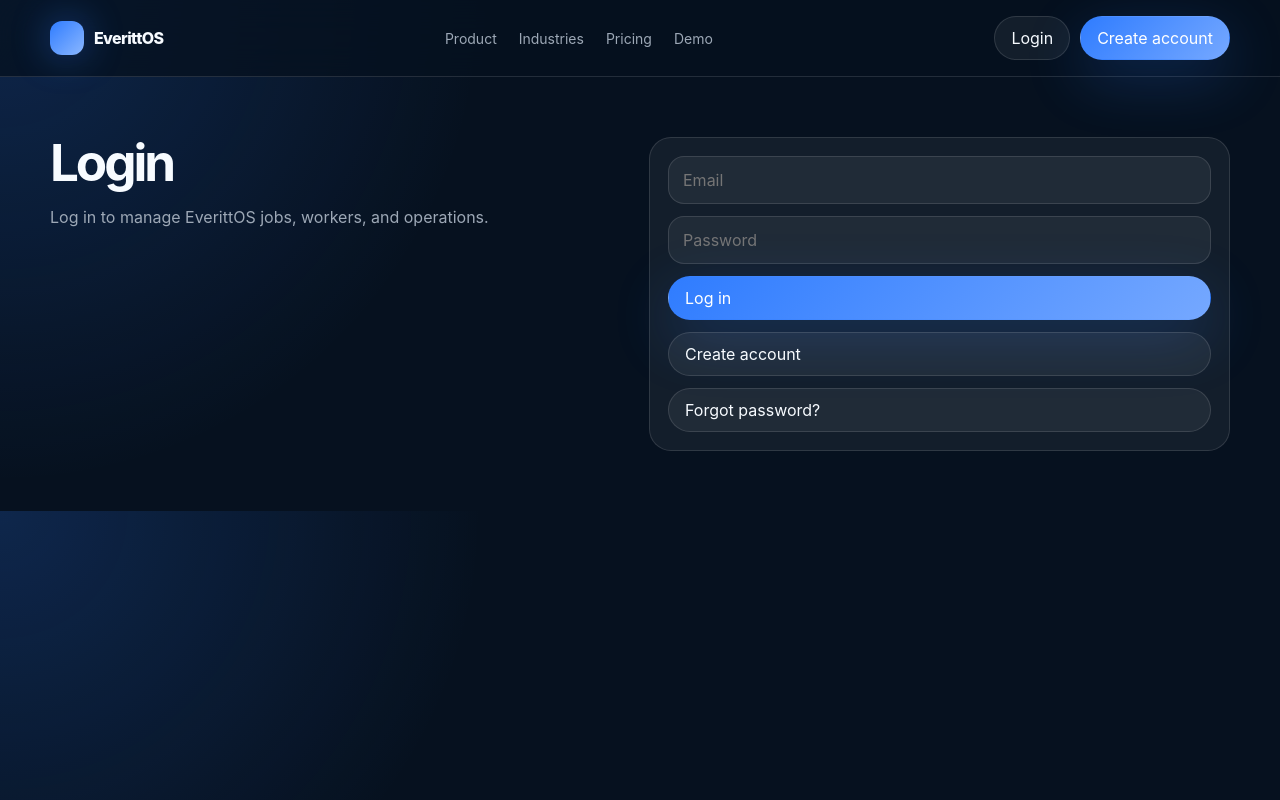
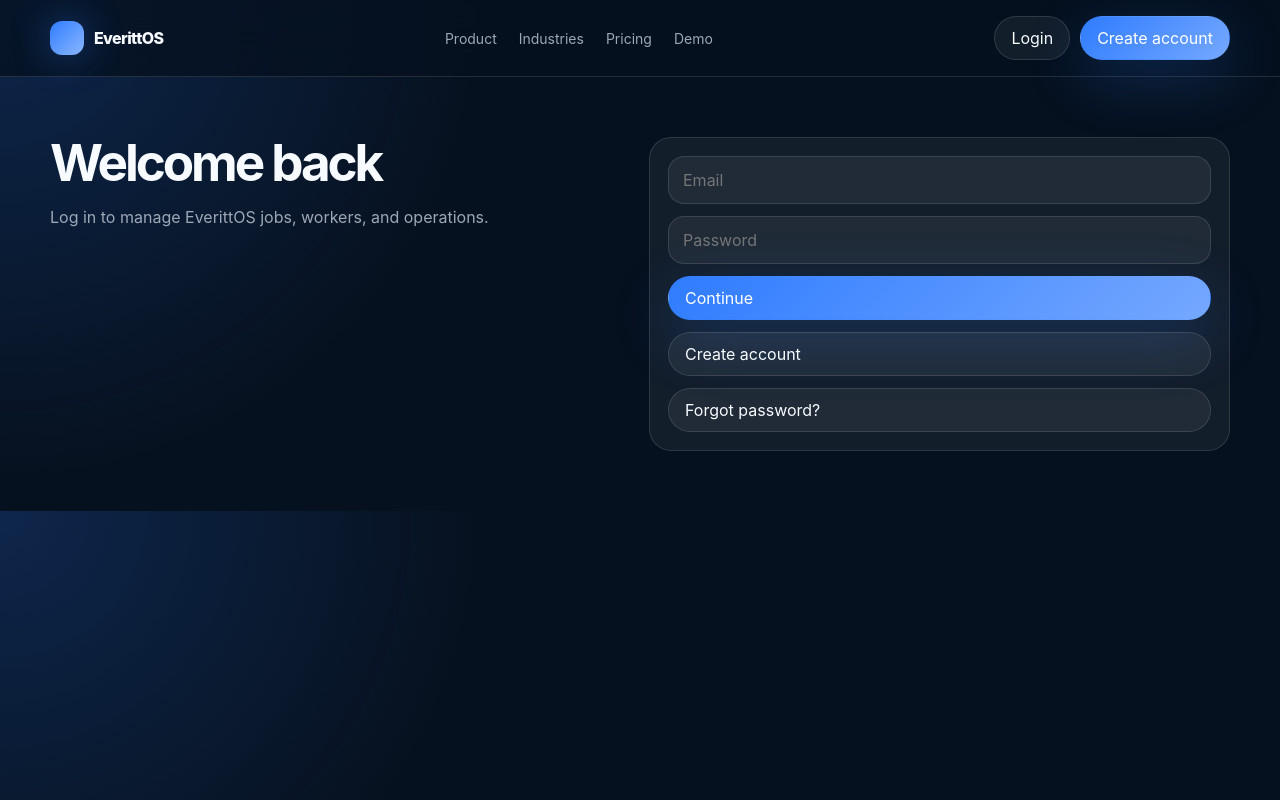
Before and after one commit to ntnguyenmba/EverittOS, a Next.js app: page /login in a window 1280 px wide. Built offline with nearby package versions, Linux system fonts and the light colour scheme; no server answers.

Commit message:
Fix Supabase login form actions

```diff
--- a/app/login/page.tsx
+++ b/app/login/page.tsx
@@ -1,24 +1,30 @@
 'use client';
 
-import { useState } from 'react';
+import { FormEvent, useState } from 'react';
 import Link from 'next/link';
 import { useRouter } from 'next/navigation';
 import { supabase } from '@/lib/supabase';
 
 export default function LoginPage() {
   const router = useRouter();
-
   const [email, setEmail] = useState('');
   const [password, setPassword] = useState('');
   const [message, setMessage] = useState('');
   const [loading, setLoading] = useState(false);
 
-  async function login() {
-    setLoading(true);
+  async function handleLogin(event: FormEvent<HTMLFormElement>) {
+    event.preventDefault();
     setMessage('');
 
+    if (!email.trim() || !password.trim()) {
+      setMessage('Enter your email and password.');
+      return;
+    }
+
+    setLoading(true);
+
     const { error } = await supabase.auth.signInWithPassword({
-      email,
+      email: email.trim(),
       password
     });
 
@@ -30,24 +36,23 @@ export default function LoginPage() {
     }
 
     router.push('/dashboard');
+    router.refresh();
   }
 
   return (
     <main className="section">
       <div className="container grid-2">
         <div>
-          <h2>Login</h2>
-
-          <p>
-            Log in to manage EverittOS jobs, workers, and operations.
-          </p>
+          <h2>Welcome back</h2>
+          <p>Log in to manage EverittOS jobs, workers, and operations.</p>
         </div>
 
-        <div className="card form">
+        <form className="card form" onSubmit={handleLogin}>
           <input
             className="input"
             placeholder="Email"
             type="email"
+            autoComplete="email"
             value={email}
             onChange={(e) => setEmail(e.target.value)}
           />
@@ -56,16 +61,13 @@ export default function LoginPage() {
             className="input"
             placeholder="Password"
             type="password"
+            autoComplete="current-password"
             value={password}
             onChange={(e) => setPassword(e.target.value)}
           />
 
-          <button
-            className="btn btn-primary"
-            onClick={login}
-            disabled={loading}
-          >
-            {loading ? 'Loading...' : 'Log in'}
+          <button className="btn btn-primary" type="submit" disabled={loading}>
+            {loading ? 'Signing in...' : 'Continue'}
           </button>
 
           <Link className="btn" href="/signup">
@@ -77,7 +79,7 @@ export default function LoginPage() {
           </Link>
 
           {message && <p>{message}</p>}
-        </div>
+        </form>
       </div>
     </main>
   );
```
